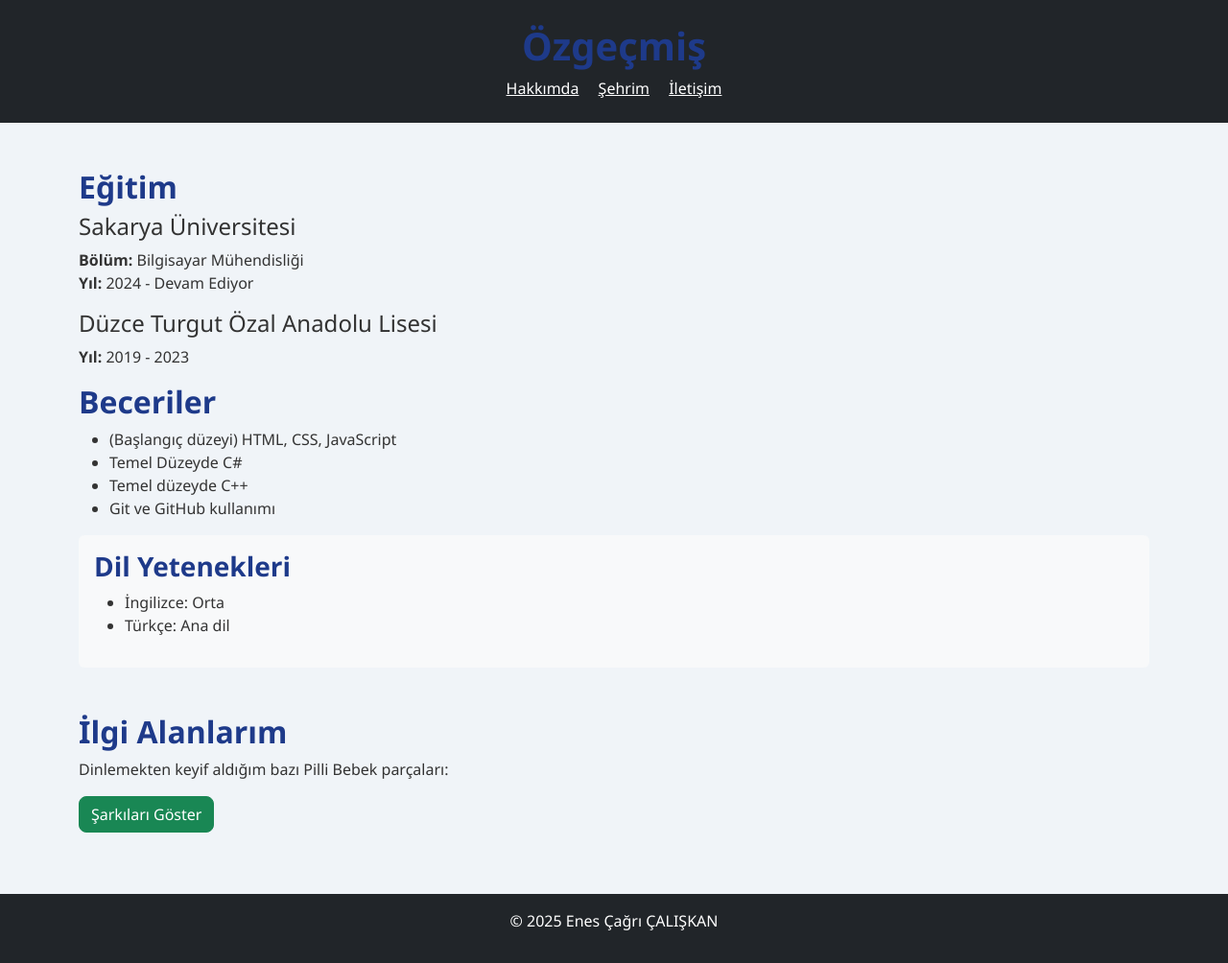
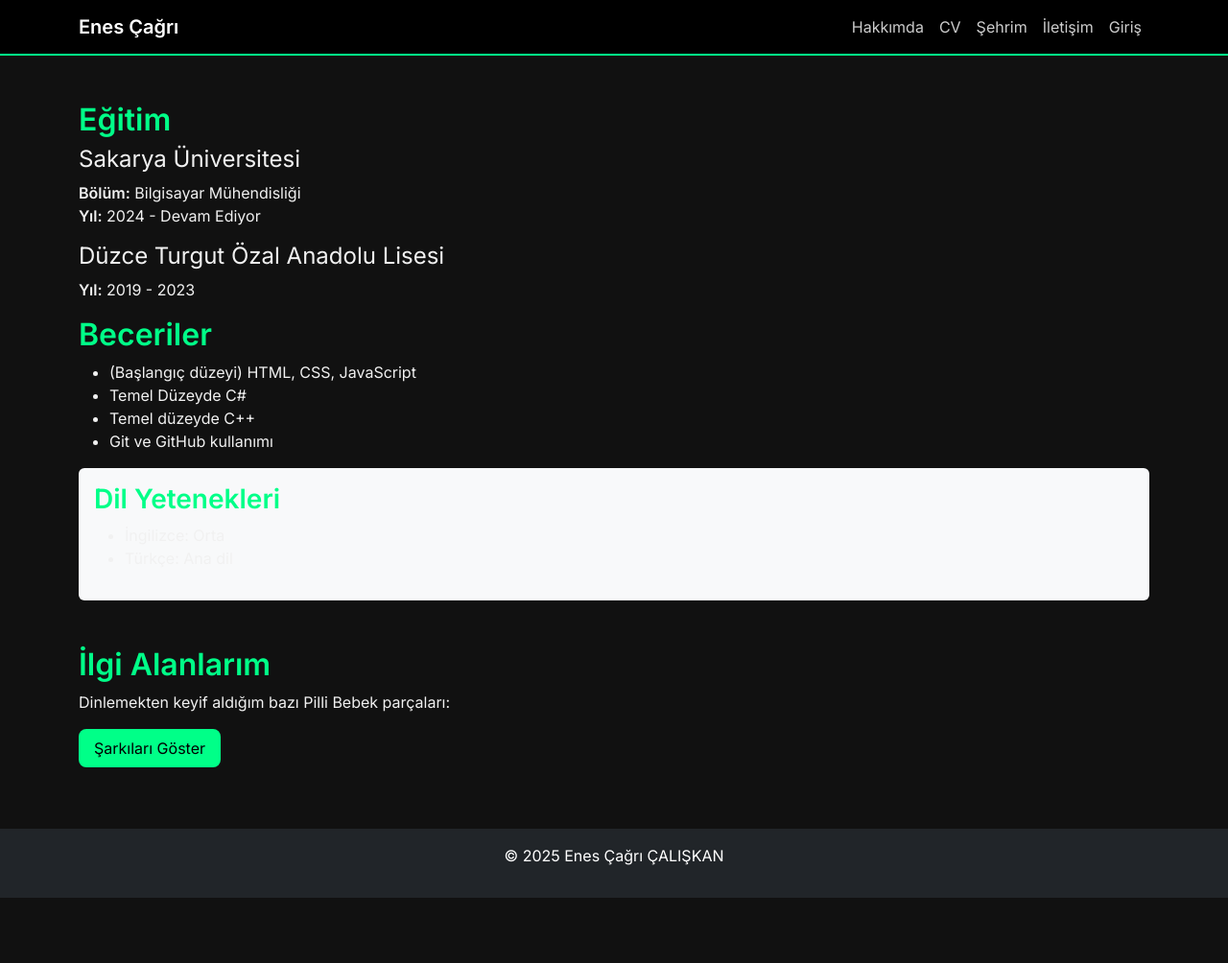
Before and after one commit to enescagri34/webtek-project, a PHP site: page /cv.html in a window 1280 px wide. Shown: the whole page at 96% size. After the commit the page ends 936 px from the top, so only its background shows below. Run offline with PHP 8.4, Linux system fonts and the light colour scheme.

Commit message:
Genel güncelleme yapıldı

```diff
--- a/cv.html
+++ b/cv.html
@@ -6,18 +6,10 @@
   <meta name="viewport" content="width=device-width, initial-scale=1">
   <link href="https://cdn.jsdelivr.net/npm/bootstrap@5.3.3/dist/css/bootstrap.min.css" rel="stylesheet">
   <link rel="stylesheet" href="css/style.css">
+  <link href="https://fonts.googleapis.com/css2?family=Inter:wght@400;600&display=swap" rel="stylesheet">
 </head>
-<body>
-
-  <header class="bg-dark text-white text-center py-4">
-    <h1>Özgeçmiş</h1>
-    <nav>
-      <a href="index.html" class="text-white mx-2">Hakkımda</a>
-      <a href="sehir.html" class="text-white mx-2">Şehrim</a>
-      <a href="iletisim.html" class="text-white mx-2">İletişim</a>
-    </nav>
-  </header>
-
+<body style="font-family: 'Inter', sans-serif;">
+  <div id="navbar-container"></div>
   <main class="container my-5">
     <section>
       <h2>Eğitim</h2>
@@ -31,7 +23,6 @@
         <p><strong>Yıl:</strong> 2019 - 2023</p>
       </article>
     </section>
-
     <section>
       <h2>Beceriler</h2>
       <ul>
@@ -41,7 +32,6 @@
         <li>Git ve GitHub kullanımı</li>
       </ul>
     </section>
-
     <aside class="bg-light p-3 rounded">
       <h3>Dil Yetenekleri</h3>
       <ul>
@@ -49,7 +39,6 @@
         <li>Türkçe: Ana dil</li>
       </ul>
     </aside>
-
     <section id="ilgialanlarim" class="mt-5">
       <h2>İlgi Alanlarım</h2>
       <p>Dinlemekten keyif aldığım bazı Pilli Bebek parçaları:</p>
@@ -57,11 +46,16 @@
       <div id="apiSonucu" class="row"></div>
     </section>
   </main>
-
   <footer class="bg-dark text-white text-center py-3">
     <p>&copy; 2025 Enes Çağrı ÇALIŞKAN</p>
   </footer>
-
+  <script>
+    fetch("header.html")
+      .then(res => res.text())
+      .then(data => {
+        document.getElementById("navbar-container").innerHTML = data;
+      });
+  </script>
   <script>
     function pilliBebekGetir() {
       fetch("https://itunes.apple.com/search?term=pilli+bebek&entity=song&limit=50")
@@ -71,15 +65,12 @@ function pilliBebekGetir() {
           const filtrelenmis = data.results.filter(song =>
             istediklerim.includes(song.trackName)
           );
-
           const alan = document.getElementById("apiSonucu");
           alan.innerHTML = "";
-
           if (filtrelenmis.length === 0) {
             alan.innerHTML = "<p>Şarkılar bulunamadı. API'den geçici olarak erişilemiyor olabilir.</p>";
             return;
           }
-
           filtrelenmis.forEach(song => {
             alan.innerHTML += `
               <div class="col-md-6 col-lg-4">
@@ -106,6 +97,5 @@ function pilliBebekGetir() {
         });
     }
   </script>
-
 </body>
 </html>
--- a/header.html
+++ b/header.html
@@ -1,7 +1,6 @@
-<!-- header.html -->
-<nav class="navbar navbar-expand-lg navbar-dark bg-dark">
-  <div class="container-fluid">
-    <a class="navbar-brand" href="#">Enes Çağrı ÇALIŞKAN</a>
+<nav class="navbar navbar-expand-lg navbar-dark bg-primary shadow-sm sticky-top">
+  <div class="container">
+    <a class="navbar-brand fw-bold" href="index.html">Enes Çağrı</a>
     <button class="navbar-toggler" type="button" data-bs-toggle="collapse" data-bs-target="#navbarNav">
       <span class="navbar-toggler-icon"></span>
     </button>
--- a/style.css
+++ b/style.css
@@ -1,46 +1,68 @@
 body {
-  font-family: 'Segoe UI', Tahoma, sans-serif;
-  background-color: #f0f4f8;
-  color: #333;
+  background-color: #111;
+  color: #f1f1f1;
+  font-family: 'Inter', sans-serif;
 }
 
 h1, h2, h3 {
+  color: #00ff88;
   font-weight: 700;
-  color: #1e3a8a;
+}
+
+a {
+  color: #00ff88;
 }
 
 .navbar {
-  transition: all 0.3s ease-in-out;
+  background-color: #000 !important;
+  border-bottom: 2px solid #00ff88;
 }
 
 .navbar .nav-link {
-  font-weight: 500;
-  transition: color 0.2s;
+  color: #ccc !important;
+  transition: color 0.3s ease;
 }
 
 .navbar .nav-link:hover {
-  color: #ffc107;
+  color: #00ff88 !important;
 }
 
 .card {
+  background-color: #1a1a1a;
+  border: 1px solid #00ff88;
+  box-shadow: 0 0 10px #00ff8844;
+  transition: transform 0.3s ease;
+}
+
+.card:hover {
+  transform: translateY(-5px);
+  box-shadow: 0 0 15px #00ff8899;
+}
+
+button, .btn {
+  background-color: #00ff88;
+  color: #000;
   border: none;
-  box-shadow: 0 5px 10px rgba(0,0,0,0.08);
+  border-radius: 8px;
+  padding: 8px 16px;
+  transition: background-color 0.3s ease;
+}
+
+button:hover, .btn:hover {
+  background-color: #00e676;
+}
+
+img {
+  border-radius: 10px;
   transition: transform 0.3s;
 }
 
-.card:hover {
-  transform: translateY(-4px);
+img:hover {
+  transform: scale(1.05);
 }
 
-button, .btn {
-  border-radius: 8px;
+footer {
+  background-color: #000;
+  color: #00ff88;
+  padding: 20px;
 }
-
-img {
-  border-radius: 8px;
-  transition: transform 0.3s ease;
-}
-
-img:hover {
-  transform: scale(1.02);
-}
```
Also changed, not shown: index.html (+32 -19 lines), sehir.html (+0 -18 lines), iletisim.html (line endings or trailing spaces), img/aydinpinar.jpg (added), img/hobi1.jpg (added), img/hobi2.jpg (added), 1 other file. Lines whose indentation alone changed are shown as unchanged.
